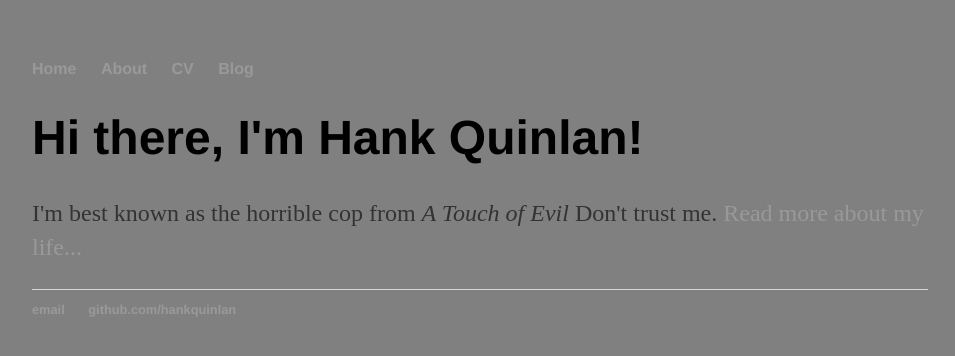
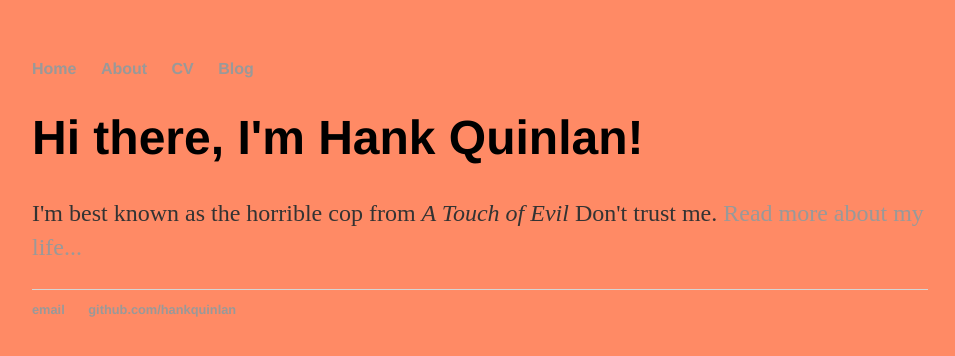
Before and after one commit to tindrew/my_blog, a Jekyll site: the page built from index.html, in a window 1280 px wide. Shown: the top 356 px of the page, without its empty margins (160-1115 px from the left). Built offline with Jekyll 4.4.1, drawn with Linux system fonts in a browser that asks for light colours.

Commit message:
Update main.css

```diff
--- a/css/main.css
+++ b/css/main.css
@@ -1,7 +1,7 @@
 body {
     margin: 60px auto;
     width: 70%;
-    background-color: gray;
+    background-color: #FF8A65;
 }
 nav ul, footer ul {
     font-family:'Helvetica', 'Arial', 'Sans-Serif';
```
